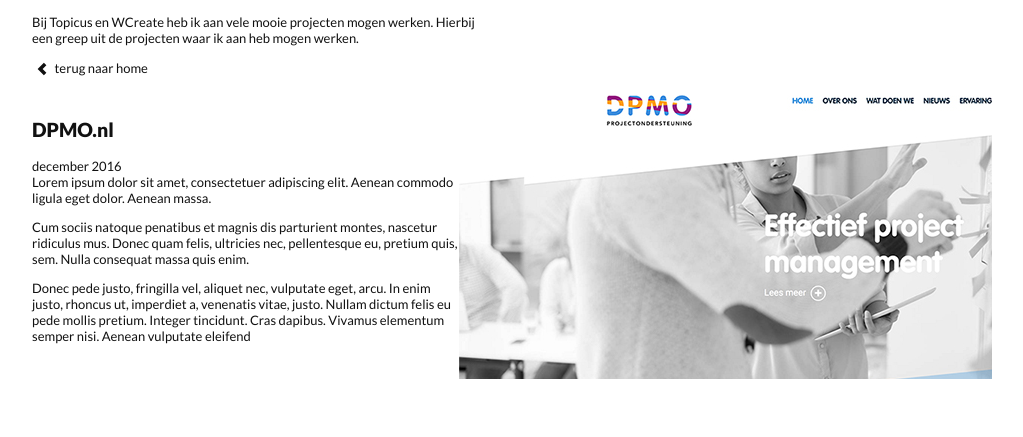
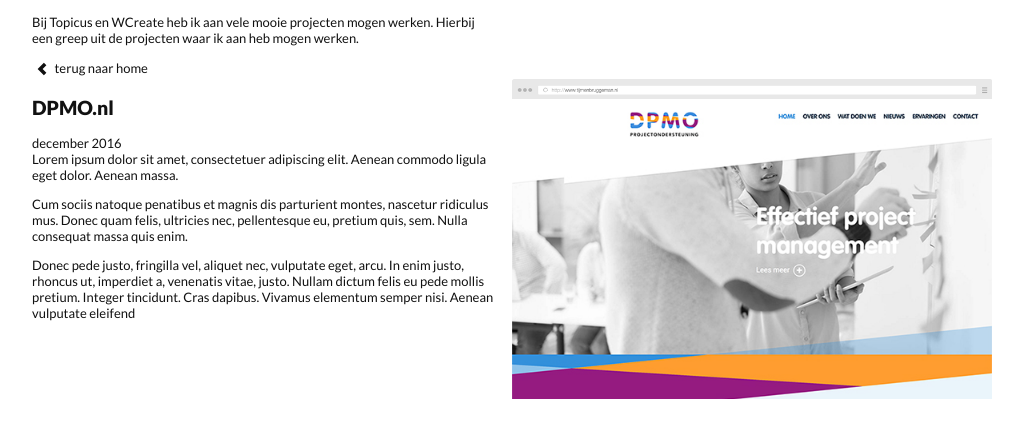
Before and after one commit to tijmenbruggeman/tijmenbruggeman.github.io, a plain HTML site: page projecten/index.html in a window 1280 px wide. Shown: the part 105-542 px from the top of the page, without its empty margins (128-1151 px from the left). Drawn offline with Linux system fonts and the light colour scheme.

Commit message:
Opmaak van portfolio

```diff
--- a/styles/main.css
+++ b/styles/main.css
@@ -139,12 +139,21 @@ p {
 
 .portfolio-item {
     display: flex;
-    align-items: center;
 }
 
 .portfolio-screenshot {
+    content: '';
+    background: url('../img/browserbar.png');
+    background-position: top;
+    background-size: 100%;
     max-height: 300px;
     overflow-y: scroll;
+    padding-top: 20px;
+    width: 50%;
+}
+
+.portfolio-screenshot img {
+    max-width: 100%;
 }
 
 .portfolio-text {
```
Also changed, not shown: img/browserbar.png (added).
